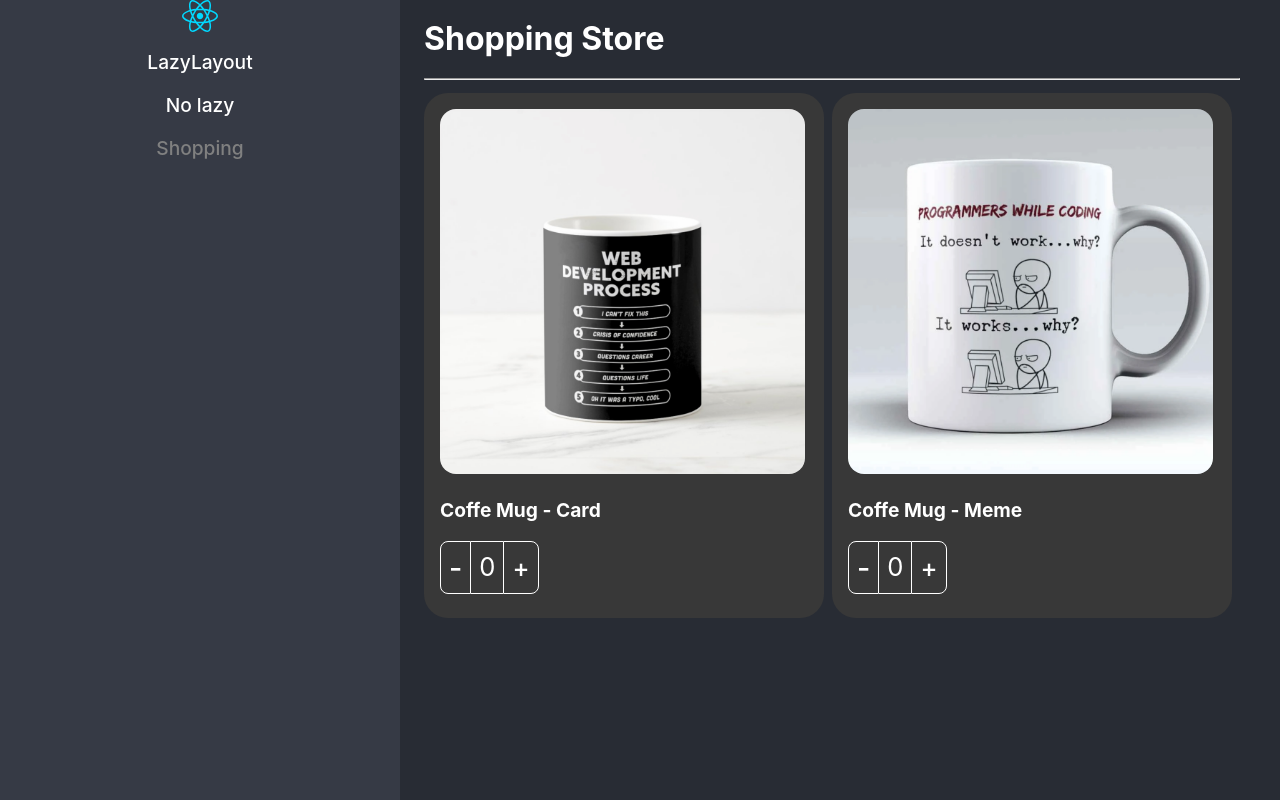
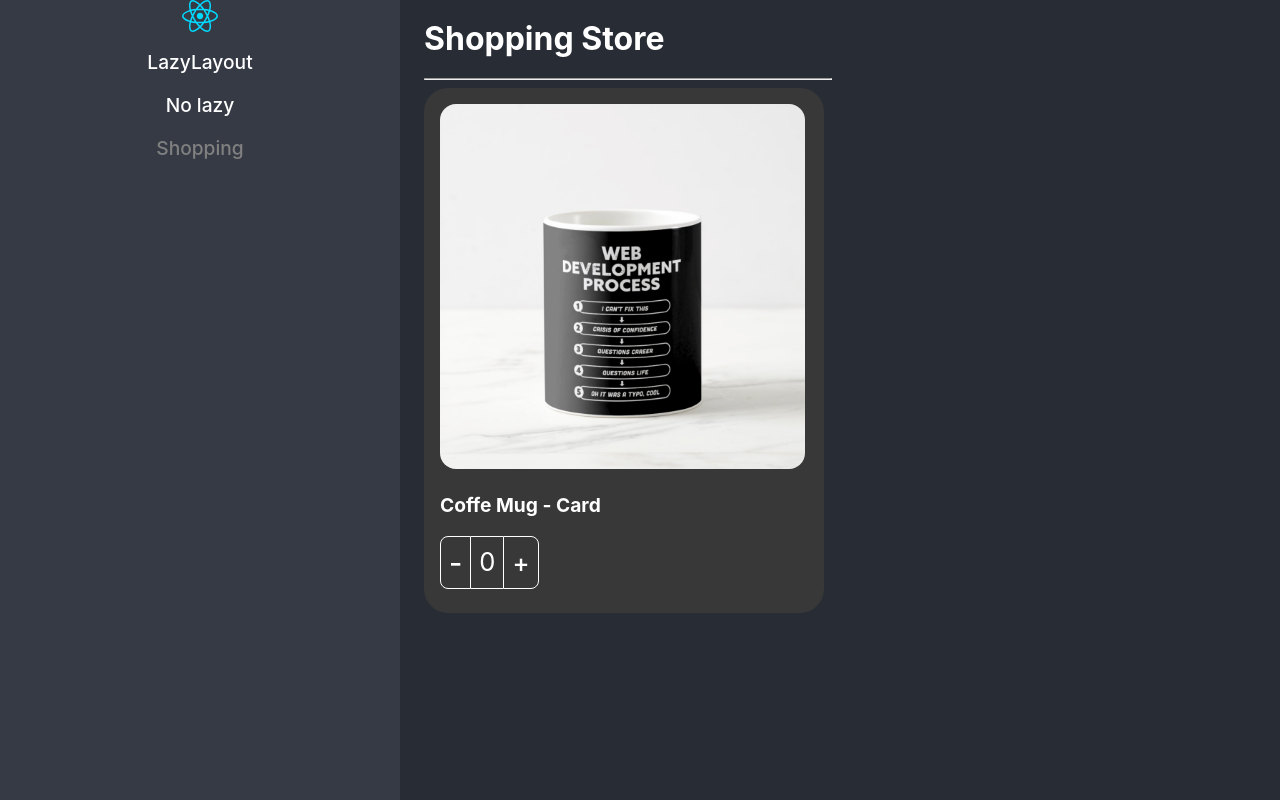
Before and after one commit to RogerCastillo877/initial-react-vite, a React (Vite) app: page / in a window 1280 px wide. Built offline with nearby package versions, Linux system fonts and the light colour scheme.

Commit message:
implement initialValues prop

```diff
--- a/src/patterns/components/ProductCard.tsx
+++ b/src/patterns/components/ProductCard.tsx
@@ -1,6 +1,6 @@
 import { createContext, CSSProperties, ReactElement } from 'react';
 import { useProduct } from '../hooks/useProduct';
-import { ProductContextProps, Product, onChangeArgs } from '../interfaces/interfaces';
+import { ProductContextProps, Product, onChangeArgs, InitialValues } from '../interfaces/interfaces';
 
 import styles from '../styles/styles.module.css';
 
@@ -15,11 +15,12 @@
   style?: CSSProperties;
   onChange?: (arg: onChangeArgs) => void;
   value?: number;
+  initialValues?: InitialValues;
 }
 
-export const ProductCard = ({ children, product, className, style, onChange, value }: Props) => {
+export const ProductCard = ({ children, product, className, style, onChange, value, initialValues }: Props) => {
 
-  const { counter, increaseBy } = useProduct({ onChange, product, value });
+  const { counter, increaseBy } = useProduct({ onChange, product, value, initialValues });
 
   return (
     <Provider value={{
--- a/src/patterns/hooks/useProduct.ts
+++ b/src/patterns/hooks/useProduct.ts
@@ -1,15 +1,16 @@
 import { useEffect, useState } from 'react';
-import { Product, onChangeArgs } from '../interfaces/interfaces';
+import { Product, onChangeArgs, InitialValues } from '../interfaces/interfaces';
 
 interface useProductArgs {
   product: Product;
   onChange?: (arg: onChangeArgs) => void;
   value?: number;
+  initialValues?: InitialValues;
 }
 
-export const useProduct = ({ onChange, product, value = 0 }: useProductArgs) => {
+export const useProduct = ({ onChange, product, value = 0, initialValues }: useProductArgs) => {
 
-  const [counter, setCounter] = useState(value);
+  const [counter, setCounter] = useState<number>(initialValues?.count || value);
 
   const increaseBy = (value: number) => {
 
--- a/src/patterns/interfaces/interfaces.ts
+++ b/src/patterns/interfaces/interfaces.ts
@@ -30,3 +30,8 @@
 export interface ProductInCart extends Product {
   count: number
 }
+
+export interface InitialValues {
+  count?: number;
+  maxCount: number;
+}
--- a/src/patterns/pages/ShoppingPage.tsx
+++ b/src/patterns/pages/ShoppingPage.tsx
@@ -1,57 +1,26 @@
 import { ProductImage, ProductTitle, ProductButtons, ProductCard } from '../components';
+import { products } from '../data/products';
 import '../styles/custom-styles.css';
-import { Product } from '../interfaces/interfaces';
-import { useState } from 'react';
-import { products } from '../data/products';
-import { useShoppingCart } from '../hooks/useShoppingCard';
 
-
+const product = products[0];
 export const ShoppingPage = () => {
-
-  const { shoppingCart, onProductCountChange } = useShoppingCart();
-
   return (
     <div>
       <h1>Shopping Store</h1>
       <hr />
-      <div style={{
-        display: 'flex',
-        flexDirection: 'row',
-        flexWrap: 'wrap'
-      }}>
-        {
-          products.map((product) => (
       <ProductCard
         key={product.id}
         product={product}
         className='bg-dark text-white'
-              onChange={onProductCountChange}
-              value={shoppingCart[product.id]?.count || 0}
+        initialValues={{
+          count: 3,
+          maxCount: 10,
+        }}
       >
         <ProductImage className='custom-image' />
         <ProductTitle className='text-bold' />
         <ProductButtons className='custom-buttons' />
       </ProductCard>
-          ))
-        }
-      </div>
-      <div className='shopping-cart'>
-        {
-          Object.entries(shoppingCart).map(([key, product]) => (
-            <ProductCard
-              key={key}
-              product={product}
-              className='bg-dark text-white'
-              style={{ width: '10rem' }}
-              onChange={onProductCountChange}
-              value={product.count}
-            >
-              <ProductImage className='custom-image' />
-              <ProductButtons className='custom-buttons' style={{ display: 'flex', justifyContent: 'center' }} />
-            </ProductCard>
-          ))
-        }
-      </div>
     </div>
   )
 }
```
Lines whose indentation alone changed are shown as unchanged.
